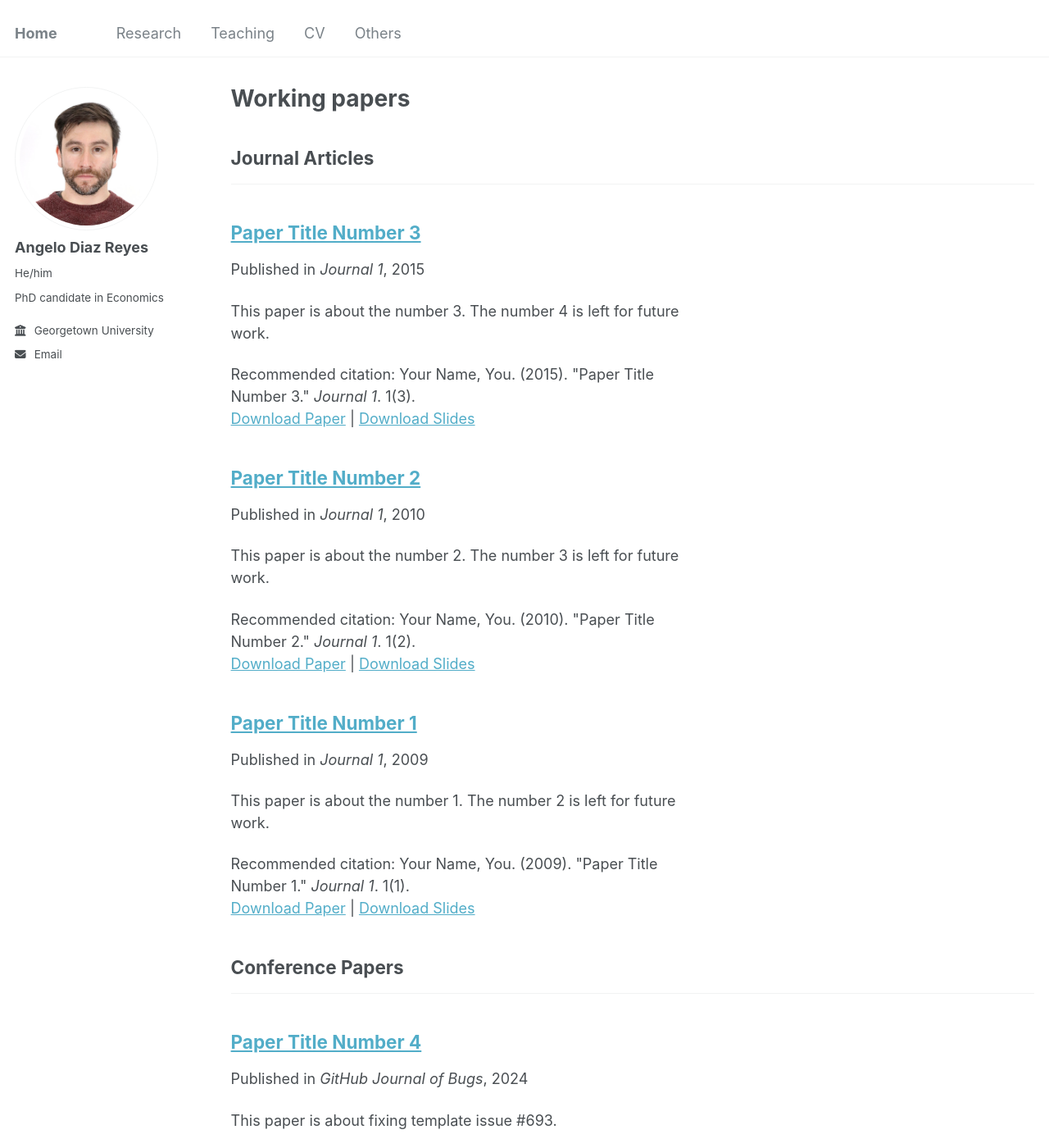
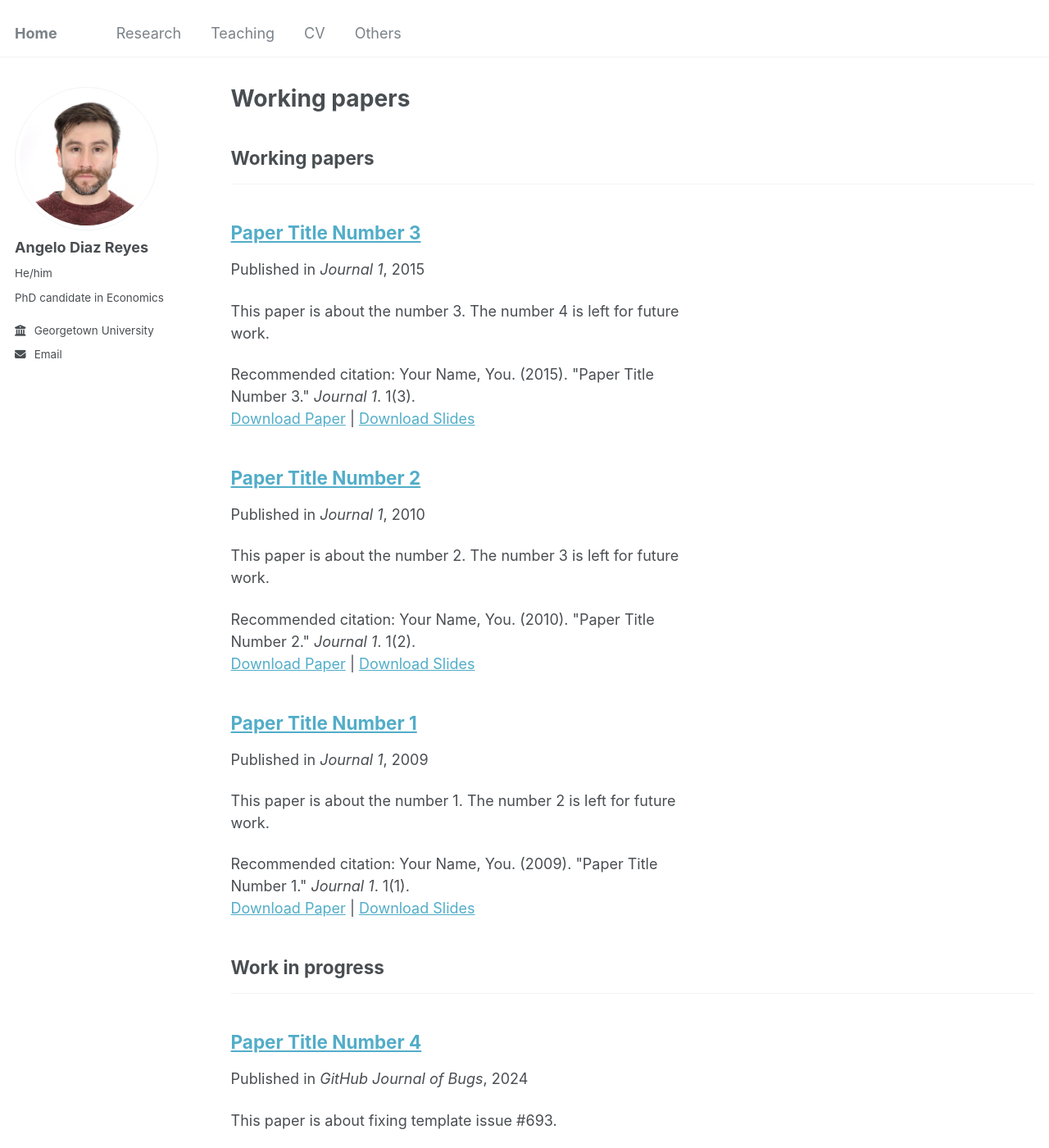
Before and after one commit to angelodiazreyes/angelodiazreyes.github.io, a Jekyll site: the page built from _pages/publications.html, in a window 1280 px wide and 1400 px high. Shown: the whole window at 82% size. Built offline with Jekyll 4.4.1, drawn with Linux system fonts in a browser that asks for light colours.

Commit message:
_config.yml

```diff
--- a/_config.yml
+++ b/_config.yml
@@ -77,9 +77,9 @@ publication_category:
   books:
     title: 'Books'
   manuscripts:
-    title: 'Journal Articles'
+    title: 'Working papers'
   conferences:
-    title: 'Conference Papers'
+    title: 'Work in progress'
 
 # Site Settings
 teaser                   :  # filename of teaser fallback teaser image placed in /images/, .e.g. "500x300.png"
```
